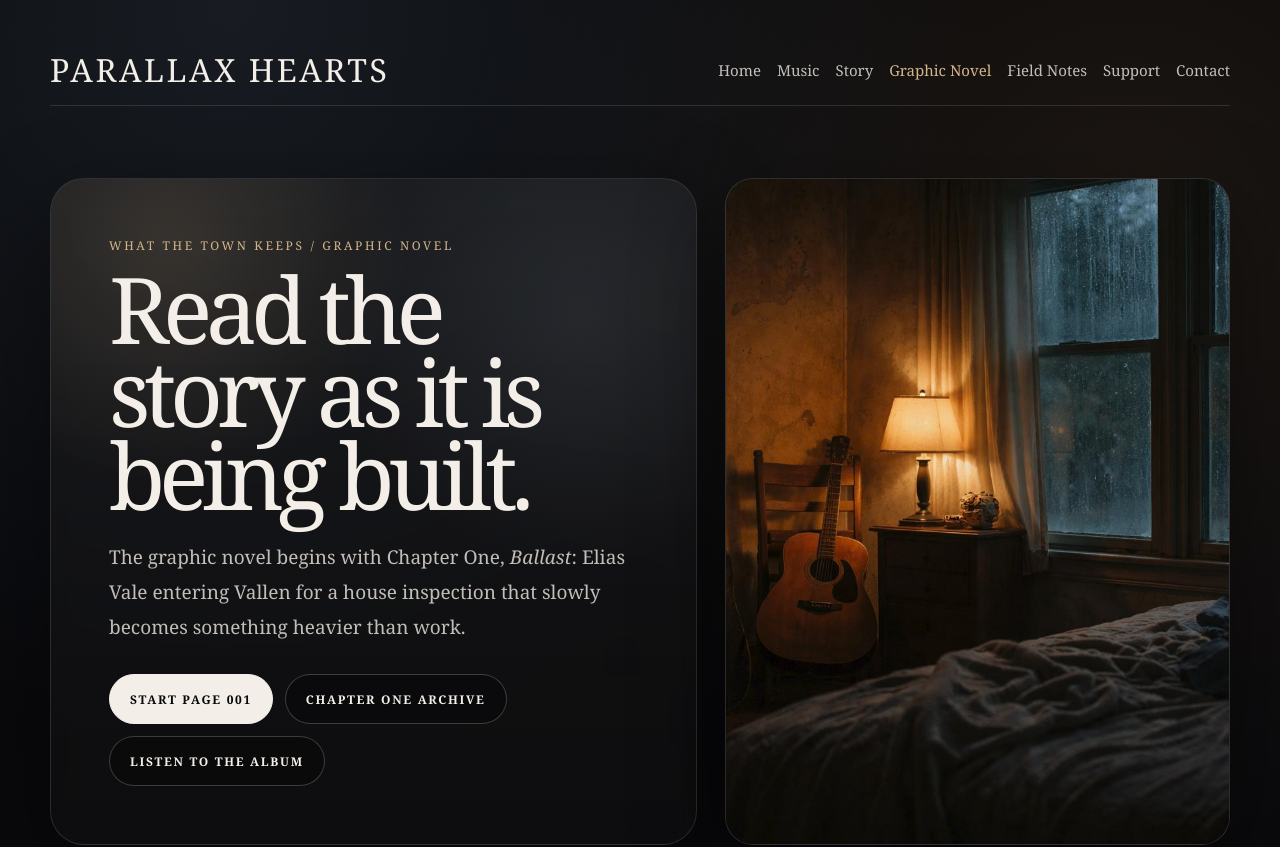
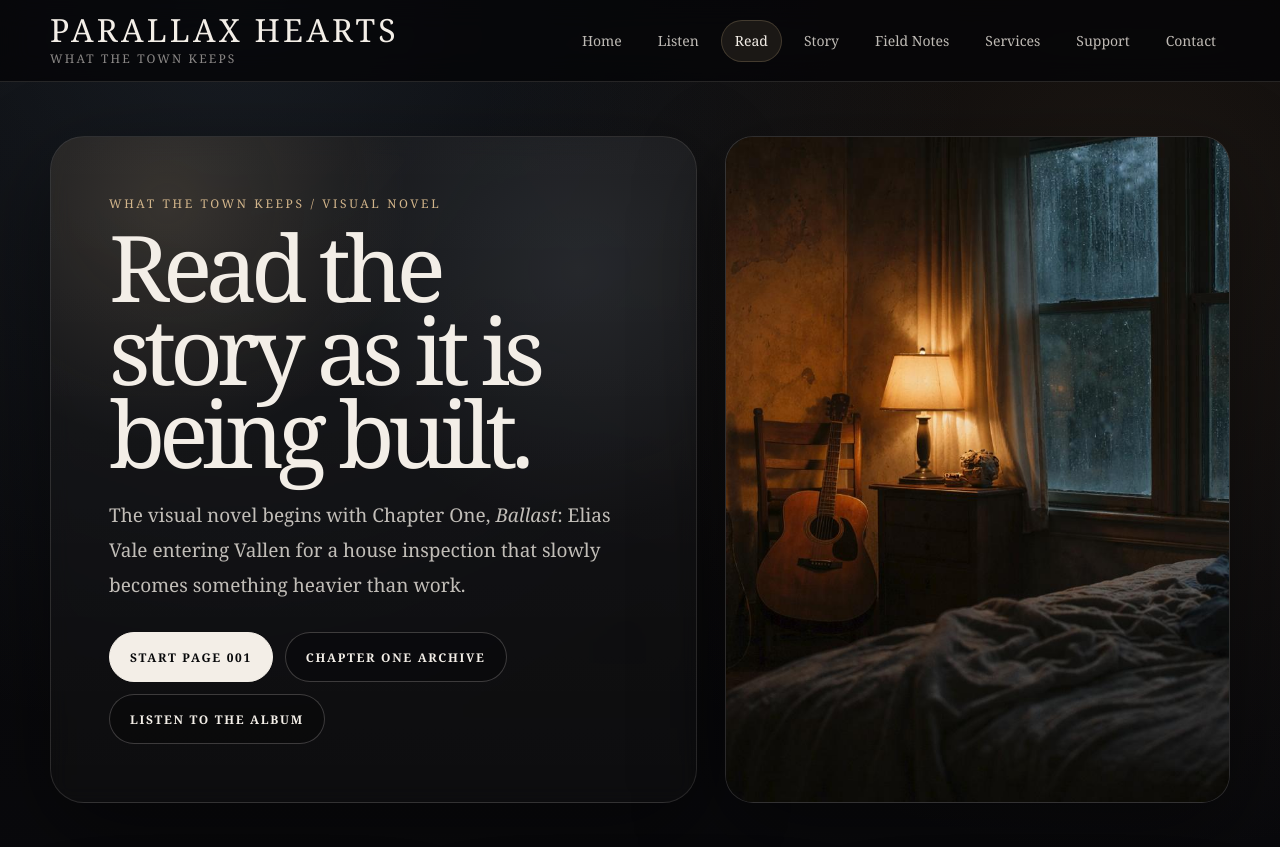
Before and after one commit to chthomps4/parallaxhearts-site, a Next.js app in the folder site/: page /graphic-novel in a window 1280 px wide. Shown: the top 847 px of the page. Built offline with nearby package versions, Linux system fonts and the light colour scheme.

Commit message:
Apply shared header to graphic novel page

```diff
--- a/site/app/graphic-novel/page.tsx
+++ b/site/app/graphic-novel/page.tsx
@@ -1,6 +1,7 @@
 import Image from "next/image";
 import Link from "next/link";
 import type { Metadata } from "next";
+import SiteHeader from "../components/SiteHeader";
 
 export const metadata: Metadata = {
   title: "Graphic Novel | What the Town Keeps",
@@ -17,16 +18,6 @@ export const metadata: Metadata = {
     "small town graphic novel",
   ],
 };
-
-const navItems = [
-  ["Home", "/"],
-  ["Music", "/music"],
-  ["Story", "/project"],
-  ["Graphic Novel", "/graphic-novel"],
-  ["Field Notes", "/field-notes"],
-  ["Support", "/support"],
-  ["Contact", "/contact"],
-];
 
 const accessCards = [
   {
@@ -60,62 +51,7 @@ const visualRules = [
 export default function GraphicNovelPage() {
   return (
     <main className="site-shell">
-      <section style={{ padding: "34px 0 18px" }}>
-        <div className="site-container">
-          <header
-            style={{
-              minHeight: "72px",
-              display: "flex",
-              justifyContent: "space-between",
-              alignItems: "center",
-              gap: "20px",
-              flexWrap: "wrap",
-              padding: "16px 0",
-              borderBottom: "1px solid var(--line)",
-            }}
-          >
-            <Link
-              href="/"
-              style={{
-                color: "var(--paper)",
-                textDecoration: "none",
-                fontSize: "clamp(22px, 4vw, 32px)",
-                letterSpacing: "0.08em",
-                textTransform: "uppercase",
-                lineHeight: 1,
-              }}
-            >
-              Parallax Hearts
-            </Link>
-
-            <nav
-              style={{
-                display: "flex",
-                gap: "16px",
-                flexWrap: "wrap",
-                alignItems: "center",
-              }}
-            >
-              {navItems.map(([label, href]) => (
-                <Link
-                  key={label}
-                  href={href}
-                  style={{
-                    color:
-                      label === "Graphic Novel"
-                        ? "var(--gold)"
-                        : "var(--paper-soft)",
-                    textDecoration: "none",
-                    fontSize: "15px",
-                  }}
-                >
-                  {label}
-                </Link>
-              ))}
-            </nav>
-          </header>
-        </div>
-      </section>
+      <SiteHeader active="Read" />
 
       <section style={{ padding: "54px 0 34px" }}>
         <div className="site-container">
@@ -136,6 +72,7 @@ export default function GraphicNovelPage() {
               }}
             >
               <div
+                aria-hidden="true"
                 style={{
                   position: "absolute",
                   inset: 0,
@@ -146,7 +83,7 @@ export default function GraphicNovelPage() {
               />
 
               <div style={{ position: "relative", zIndex: 2 }}>
-                <p className="kicker">What the Town Keeps / Graphic Novel</p>
+                <p className="kicker">What the Town Keeps / Visual Novel</p>
 
                 <h1
                   style={{
@@ -169,7 +106,7 @@ export default function GraphicNovelPage() {
                     fontSize: "19px",
                   }}
                 >
-                  The graphic novel begins with Chapter One, <em>Ballast</em>:
+                  The visual novel begins with Chapter One, <em>Ballast</em>:
                   Elias Vale entering Vallen for a house inspection that slowly
                   becomes something heavier than work.
                 </p>
@@ -207,9 +144,10 @@ export default function GraphicNovelPage() {
             >
               <Image
                 src="/images/project.jpg"
-                alt="What the Town Keeps graphic novel preview"
+                alt="What the Town Keeps visual novel preview"
                 width={1200}
                 height={1400}
+                priority
                 style={{
                   width: "100%",
                   height: "100%",
@@ -238,7 +176,7 @@ export default function GraphicNovelPage() {
               <Link
                 key={card.title}
                 href={card.href}
-                className="glass-panel"
+                className="glass-panel link-card"
                 style={{
                   padding: "26px",
                   borderRadius: "26px",
```
